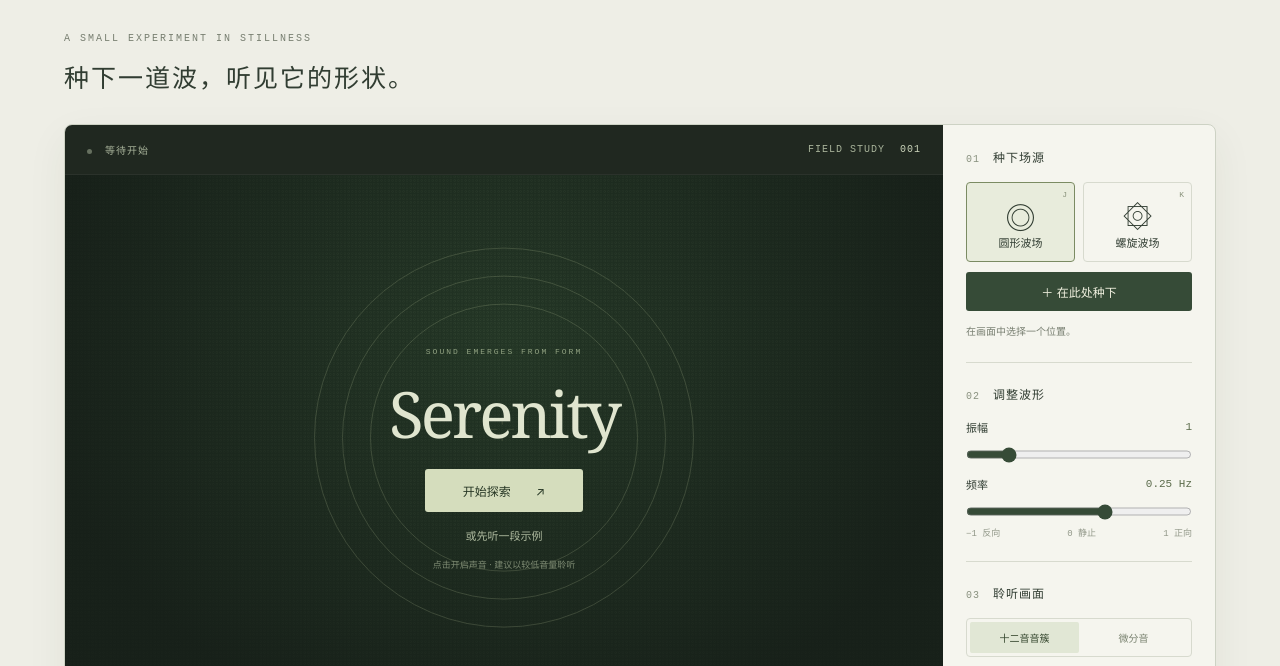
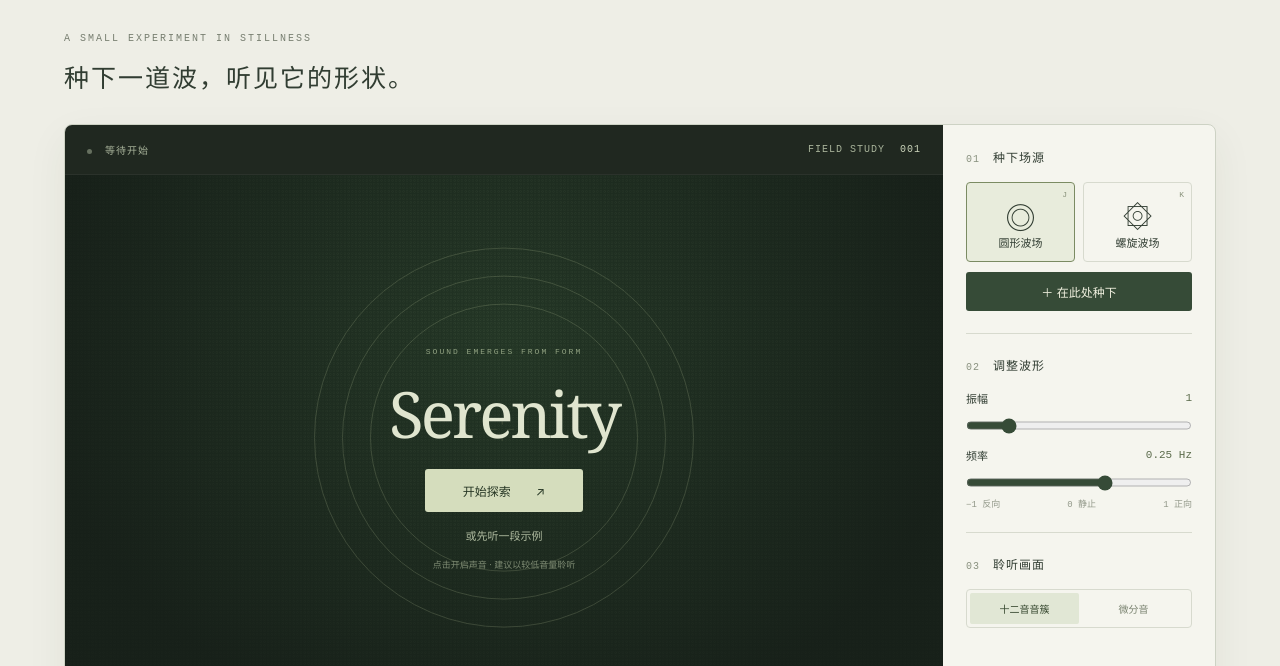
Before and after one commit to LaiYutao/serenity-web, a website with bundled scripts: page index.html in a window 1280 px wide. Shown: the part 95-761 px from the top of the page. Built offline with nearby package versions, Linux system fonts and the light colour scheme.

Commit message:
Remove redundant source selection caption

```diff
--- a/app.js
+++ b/app.js
@@ -71,7 +71,6 @@ function syncSelection(){
   if(field){amplitude=field.amplitude;frequency=field.frequency;selectType(field.type);}
   $('#amplitude').value=amplitude;$('#frequency').value=frequency;
   $('#amplitude-value').textContent=amplitude;$('#frequency-value').textContent=`${frequency.toFixed(2)} Hz`;
-  $('#selection').textContent=field?t('selected',{type:t(field.type),x:field.x,y:field.y}):t('choosePosition');
   $('#plant').textContent=t(field?'occupied':'plant');$('#plant').disabled=!!field;
   dirty=true;
 }
--- a/i18n.js
+++ b/i18n.js
@@ -58,8 +58,6 @@ export const messages = {
   regionGlobal: ['取声范围：全局', 'Sound source: full canvas'],
   dragHint: ['拖动框选声音范围', 'Drag to select sound regions'],
   canvasHint: ['点击定位 · 双击种植', 'Click to position · Double-click to plant'],
-  selected: ['已选中{type}场源 · {x}, {y}', '{type} source selected · {x}, {y}'],
-  choosePosition: ['在画面中选择一个位置。', 'Choose a position on the canvas.'],
   occupied: ['此处已有场源', 'Source already here'],
   plant: ['＋ 在此处种下', '＋ Plant here'],
   waiting: ['等待开始', 'Ready'],
--- a/index.html
+++ b/index.html
@@ -36,7 +36,6 @@
         <section class="control-section"><p class="section-label"><span>01</span><span data-i18n="plantSection">种下场源</span></p>
           <div class="field-types"><button class="type active" data-type="circle" aria-pressed="true"><span class="field-icon">◎</span><span data-i18n="circleField">圆形波场</span><kbd>J</kbd></button><button class="type" data-type="spiral" aria-pressed="false"><span class="field-icon">۞</span><span data-i18n="spiralField">螺旋波场</span><kbd>K</kbd></button></div>
           <button id="plant" class="plant-button">＋ 在此处种下</button>
-          <p id="selection" class="microcopy">在画面中选择一个位置。</p>
         </section>
         <section class="control-section"><p class="section-label"><span>02</span><span data-i18n="waveSection">调整波形</span></p>
           <label class="slider-label" for="amplitude"><span data-i18n="amplitude">振幅</span><output id="amplitude-value">1</output></label><input id="amplitude" type="range" min="0" max="6" step="1" value="1">
```
